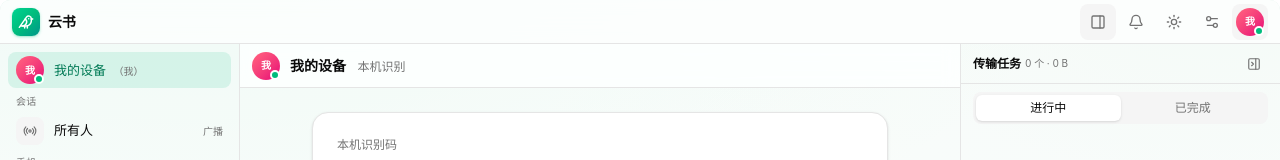
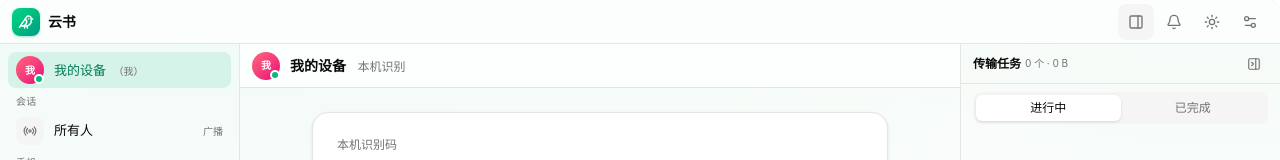
Before and after one commit to vcqr/yunshu, a Vue app in the folder frontend/: page / in a window 1280 px wide. Shown: the top 160 px of the page. Built offline with nearby package versions, Linux system fonts and the light colour scheme.

Commit message:
去掉头部右侧自己头像按钮：与侧栏「我」行功能重复（窗口 minWidth 960 侧栏恒可见），回首页统一走侧栏入口

```diff
--- a/frontend/src/App.vue
+++ b/frontend/src/App.vue
@@ -168,7 +168,6 @@ onMounted(async () => {
     <AppHeader
       @open-settings="openSettings"
       @toggle-sidebar="sidebarOpen = true"
-      @go-home="mutations.setSelectedPeer('self')"
     />
 
     <!-- 被控醒目横幅（安全要求：被控状态必须持续可见 + 一键断开） -->
--- a/frontend/src/components/relay/AppHeader.vue
+++ b/frontend/src/components/relay/AppHeader.vue
@@ -10,7 +10,6 @@ import {
   ArrowLeftRight, Bell, BellOff, Menu, Moon, PanelRight, Settings2, Sun,
 } from '@lucide/vue'
 import AppLogo from './AppLogo.vue'
-import RelayAvatar from './RelayAvatar.vue'
 import TrafficLights from './TrafficLights.vue'
 import TransferPanel from './TransferPanel.vue'
 import { store, toggleTransferPanelPersist } from '../../stores/relay-store'
@@ -26,7 +25,6 @@ import {
 const emit = defineEmits<{
   (e: 'open-settings'): void
   (e: 'toggle-sidebar'): void
-  (e: 'go-home'): void
 }>()
 
 const activeCount = computed(
@@ -40,13 +38,6 @@ const badge = computed(() =>
   activeCount.value > 0
     ? activeCount.value > 9 ? '9+' : String(activeCount.value)
     : ''
-)
-
-/** 在「本机识别」首页（头像高亮） */
-const inHome = computed(() => store.selectedPeer === 'self')
-/** 各会话未读总数：首页头像角标（首页本身看不到各会话未读，靠它提醒） */
-const homeUnread = computed(() =>
-  Object.values(store.unread).reduce((sum, n) => sum + n, 0)
 )
 
 const transferOpen = ref(false)
@@ -169,25 +160,6 @@ const transferOpen = ref(false)
         <Settings2 class="size-4" />
       </button>
 
-      <!-- 自己的头像：回到「本机识别」首页（机器 ID + 验证码），选中会话时提示未读 -->
-      <button
-        aria-label="本机识别（机器 ID 与验证码）"
-        title="本机识别"
-        :aria-pressed="inHome"
-        :class="cn(
-          'relative flex size-9 items-center justify-center rounded-lg transition-colors',
-          inHome ? 'bg-accent' : 'hover:bg-accent'
-        )"
-        @click="emit('go-home')"
-      >
-        <RelayAvatar :name="store.meName" size="sm" :online="true" />
-        <span
-          v-if="homeUnread > 0"
-          aria-hidden="true"
-          class="absolute top-0.5 right-0.5 flex h-3.5 min-w-3.5 items-center justify-center rounded-full bg-red-500 px-0.5 text-[9px] font-bold leading-none text-white"
-        >{{ homeUnread > 9 ? '9+' : homeUnread }}</span>
-      </button>
-
       <!-- Windows/Linux 方块窗口按钮：只在 Tauri 壳里渲染；浏览器里不显示（关闭=隐藏进托盘，退出走托盘菜单） -->
       <template v-if="appWin && !IS_MAC">
         <span class="mx-1 h-4 w-px bg-border" aria-hidden="true" />
```
